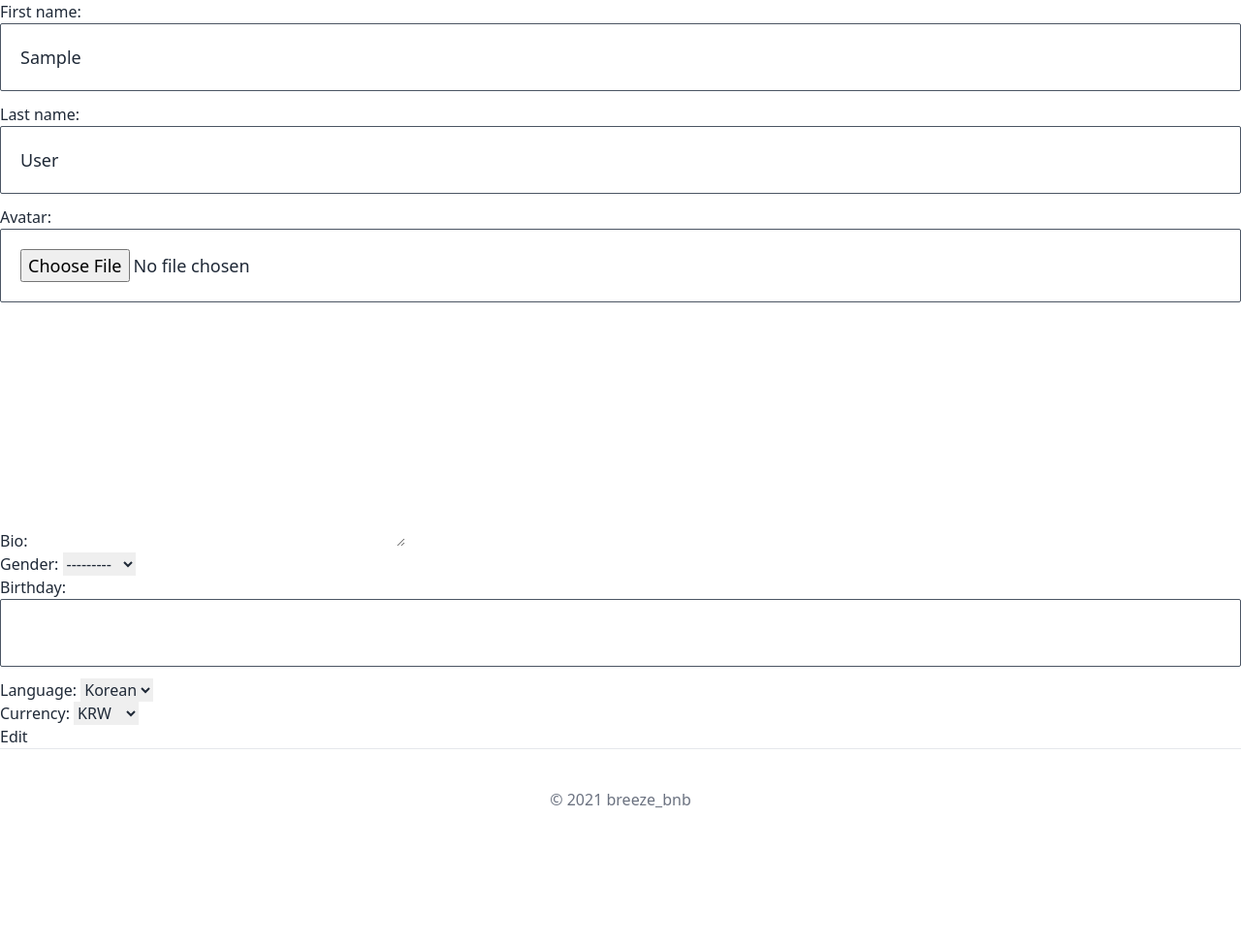
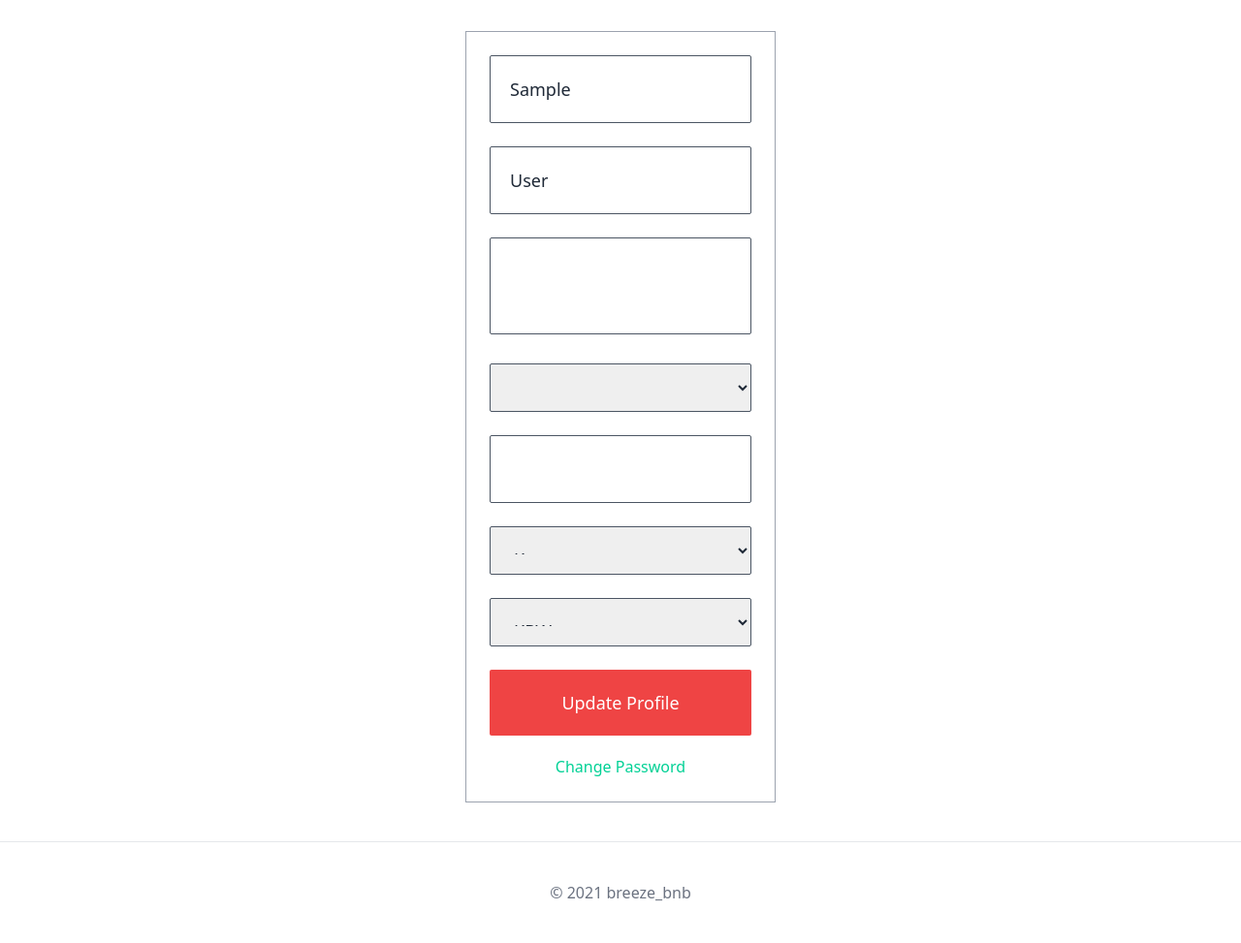
Before and after one commit to bunnycast/breeze_bnb, a Django app: page /users/update-profile/ in a window 1280 px wide. Shown: the part 96-1069 px from the top of the page at 97% size. Before the commit the page ends 930 px from the top, so only its background shows below. Run offline with Django 3.2, Linux system fonts and the light colour scheme; the visitor is signed in with stand-in values (Sample User, id 1); style sheets or scripts are compiled from the project's sources; parts of the project's set-up code (start-up, migrations or seed data) failed here and were passed over.

Commit message:
users: mixin 1. LoggedInOnlyView 2. LoggedOutOnlyView 3. EmailLoginOnlyView

```diff
--- a/assets/scss/styles.scss
+++ b/assets/scss/styles.scss
@@ -25,7 +25,9 @@
   @apply text-center py-3 rounded-lg font-light text-lg w-full text-white bg-red-500;
 }
 
-input {
+input,
+textarea,
+select {
   @apply rounded-sm py-5 text-lg font-light w-full text-left border border-gray-600 px-5 focus:outline-none focus:border-breeze_bnb mb-3;
 }
 
@@ -38,6 +40,15 @@ form {
       }
     }
   }
+}
+
+textarea {
+  resize: none;
+  height: 100px;
+}
+
+select {
+  height: 50px;
 }
 
 @keyframes messageFadeIn {
@@ -61,15 +72,19 @@ form {
 
 .message {
   animation: messageFadeIn 5s ease-in-out forwards;
+
   &.error {
     @apply bg-red-600;
   }
+
   &.info {
     @apply bg-blue-500;
   }
+
   &.success {
     @apply bg-green-600;
   }
+
   &.warning {
     @apply bg-yellow-400;
   }
--- a/templates/mixins/auth/auth_form.html
+++ b/templates/mixins/auth/auth_form.html
@@ -1,13 +1,11 @@
-<form method="POST" class="w-full">
+<form method="POST" class="w-full" enctype="multipart/form-data">
     {% csrf_token %}
 
-    <div class="input">
-        {% if form.non_field_errors %}
-            {% for error in form.non_field_errors %}
-                <span class="text-red-700 font-medium text-sm">{{ error }}</span>
-            {% endfor %}
-        {% endif %}
-    </div>
+    {% if form.non_field_errors %}
+        {% for error in form.non_field_errors %}
+            <span class="text-red-700 font-medium text-sm">{{ error }}</span>
+        {% endfor %}
+    {% endif %}
 
     {% for field in form %}
         {% include "mixins/auth/form_input.html" with field=field %}
--- a/templates/users/update-profile.html
+++ b/templates/users/update-profile.html
@@ -8,12 +8,10 @@
 {% endblock search-bar %}
 
 {% block content %}
-    <form method="POST" action="{% url "users:update" %}">
-        {% csrf_token %}
-        {{ form.as_p }}
-        {% if user_obj.LOGIN_method == "email" %}
-            <div><a href="{% url "users:update-password" %}">change password</a></div>
+    <div class="container lg:w-5/12 md:w-1/2 xl:w-1/4 mx-auto mt-32 mb-10 flex flex-col items-center border p-6 border-gray-400">
+        {% include "mixins/auth/auth_form.html" with form=form cta="Update Profile" %}
+        {% if user_obj.login_method == "email" %}
+            <div class="mt-5"><a href="{% url "users:update-password" %}" class="text-breeze_bnb font-medium" >Change Password</a></div>
         {% endif %}
-        <button>Edit</button>
-    </form>
+    </div>
 {% endblock %}
--- a/templates/users/user_detail.html
+++ b/templates/users/user_detail.html
@@ -22,7 +22,7 @@
             <span class="text-lg mt-2 mb-5">{{ user_obj.bio }}</span>
 
             {% if user == user_obj %}
-                <a href="#" class="btn-link">Edit Profile</a>
+                <a href="{% url "users:update" %}" class="btn-link">Edit Profile</a>
             {% endif %}
         </div>
         {% if user_obj.rooms.all.count > 0 %}
--- /dev/null
+++ b/users/mixins.py
@@ -0,0 +1,28 @@
+from django.contrib.auth.mixins import UserPassesTestMixin, LoginRequiredMixin
+from django.contrib import messages
+from django.shortcuts import redirect
+from django.urls import reverse, reverse_lazy
+
+
+class EmailLoginOnlyView(UserPassesTestMixin):
+    def test_func(self):
+        return self.request.user.login_method == "email"
+
+    def handle_no_permission(self):
+        messages.info(
+            self.request, f"You've signed up by {self.request.user.login_method}."
+        )
+        return reverse("core:home")
+
+
+class LoggedOutOnlyView(UserPassesTestMixin):
+    def test_func(self):
+        return not self.request.user.is_authenticated
+
+    def handle_no_permission(self):
+        messages.info(self.request, "Can't go there")
+        return redirect(reverse("core:home"))
+
+
+class LoggedInOnlyView(LoginRequiredMixin):
+    login_url = reverse_lazy("users:login")
--- a/users/views.py
+++ b/users/views.py
@@ -1,21 +1,22 @@
 import requests
 from django.contrib.auth import authenticate, login, logout
 from django.contrib.auth.views import PasswordChangeView
+from django.contrib.messages.views import SuccessMessageMixin
 from django.core.files.base import ContentFile
 from django.contrib import messages
 from django.shortcuts import redirect
 from django.urls import reverse, reverse_lazy
 from django.views.generic import FormView, DetailView, UpdateView
 
+from mixins import LoggedOutOnlyView, LoggedInOnlyView, EmailLoginOnlyView
 from settings import config
 from users.models import User
 from users.forms import LoginForm, SignUpForm
 
 
-class LoginView(FormView):
+class LoginView(LoggedOutOnlyView, FormView):
     template_name = "users/login.html"
     form_class = LoginForm
-    success_url = reverse_lazy("core:home")
 
     def form_valid(self, form):
         email = form.cleaned_data.get("email")
@@ -25,6 +26,13 @@ class LoginView(FormView):
             login(self.request, user)
             return redirect(reverse("core:home"))
         return super().form_valid(form)
+
+    def get_success_url(self):
+        next_arg = self.request.GET.get("next")
+        if next_arg is not None:
+            return next_arg
+        else:
+            return reverse("core:home")
 
     """  Refactoring Using FormView
     def get(self, request):
@@ -211,7 +219,9 @@ def kakao_callback(request):
 
         # 이메일 동의 안하면 나가리
         if email is None:
-            raise KakaoException("Can't get authorization code. Please confirm your Email agreement.")
+            raise KakaoException(
+                "Can't get authorization code. Please confirm your Email agreement."
+            )
 
         # 닉네임, 프로필 추출
         properties = profile_json.get("properties")
@@ -221,7 +231,7 @@ def kakao_callback(request):
         try:
             # 이전에 카카오 계정으로 로그인 했는지 검증
             user = User.objects.get(email=email)
-            if user.login_method == User.LOGIN_KAKAO:
+            if user.login_method != User.LOGIN_KAKAO:
                 raise KakaoException("Please also give me your email")
         except User.DoesNotExist:
             # 없으니까 계정 만듬
@@ -254,14 +264,14 @@ class UserProfileView(DetailView):
     context_object_name = "user_obj"
 
 
-class UpdateUserProfileView(UpdateView):
+class UpdateUserProfileView(LoggedInOnlyView, SuccessMessageMixin, UpdateView):
     model = User
     template_name = "users/update-profile.html"
     context_object_name = "user_obj"
+    success_message = "Update Profile Success!"
     fields = (
         "first_name",
         "last_name",
-        "avatar",
         "bio",
         "gender",
         "birthday",
@@ -276,6 +286,18 @@ class UpdateUserProfileView(UpdateView):
         return reverse_lazy("users:profile", args=(self.request.user.pk,))
 
 
-class UpdateUserPasswordView(PasswordChangeView):
+class UpdateUserPasswordView(LoggedInOnlyView, EmailLoginOnlyView, SuccessMessageMixin, PasswordChangeView):
     template_name = "users/update-password.html"
-    success_url = reverse_lazy("users:update")
+    success_message = "Password Updated!"
+
+    def get_context_data(self, **kwargs):
+        context = super().get_context_data(**kwargs)
+        context.update(
+            {
+                "user_obj": self.request.user,
+            }
+        )
+        return context
+
+    def get_success_url(self):
+        return self.request.user.get_absolute_url()
```
Also changed, not shown: templates/users/update-password.html (+5 -12 lines).
